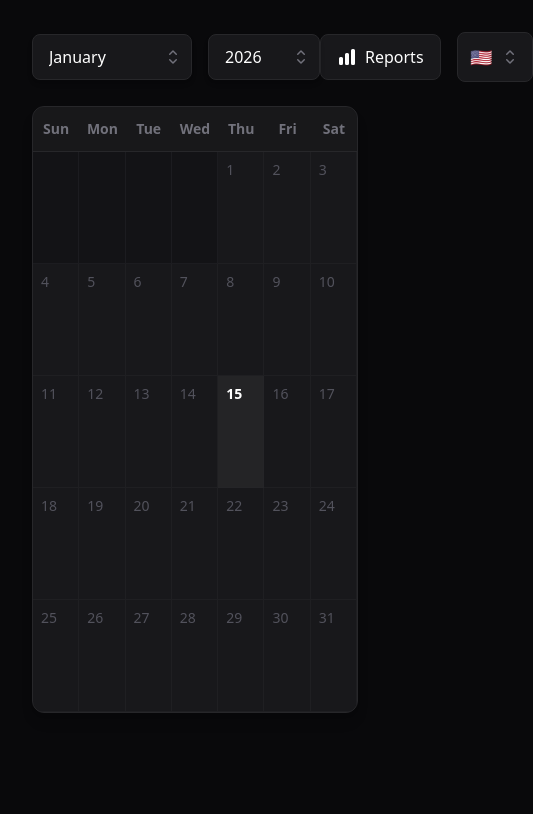
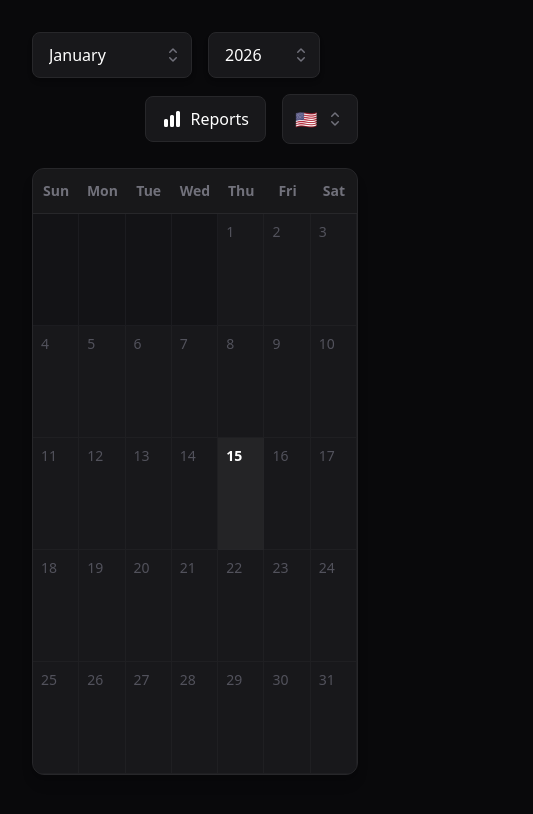
Before and after one commit to osszoi/wifi-check-in, a Next.js app: page / in a window 390 px wide. Shown: the top 814 px of the page, 533 px wide, since content can reach past the window. Built offline with nearby package versions, Linux system fonts and the light colour scheme.

Commit message:
fixing mobile layout

```diff
--- a/src/app/Calendar.tsx
+++ b/src/app/Calendar.tsx
@@ -116,7 +116,7 @@
         {/*   <LanguageSwitcher /> */}
         {/* </div> */}
 
-        <div className="flex items-center justify-between mb-6">
+        <div className="flex flex-col sm:flex-row sm:items-center sm:justify-between gap-4 mb-6">
           <MonthYearSelector
             month={month}
             year={year}
@@ -126,7 +126,7 @@
             months={MONTHS}
           />
 
-          <div className="flex items-center gap-4">
+          <div className="flex items-center gap-4 self-end sm:self-auto">
             <button
               onClick={() => setShowReports(true)}
               className="flex items-center gap-2 px-4 py-2.5 rounded-lg bg-zinc-900 text-white border border-zinc-800 hover:bg-zinc-800 transition-colors">
```
